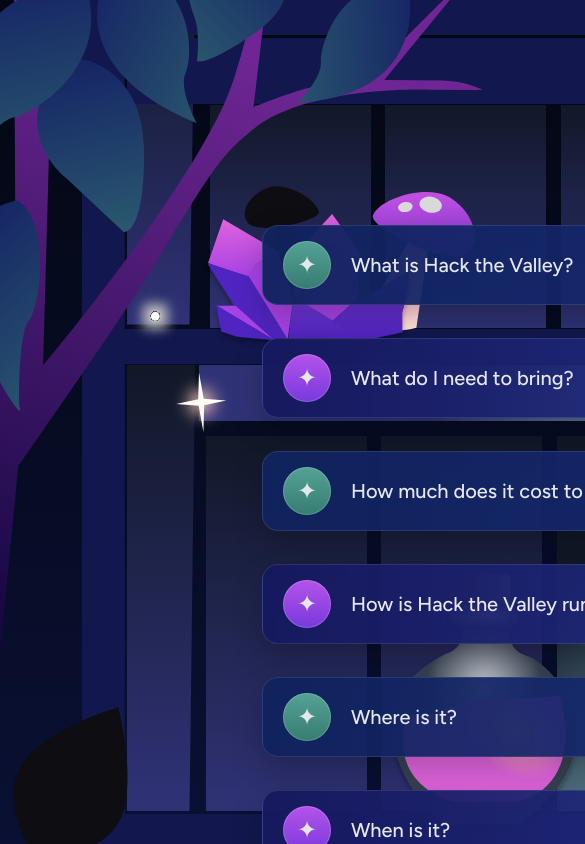
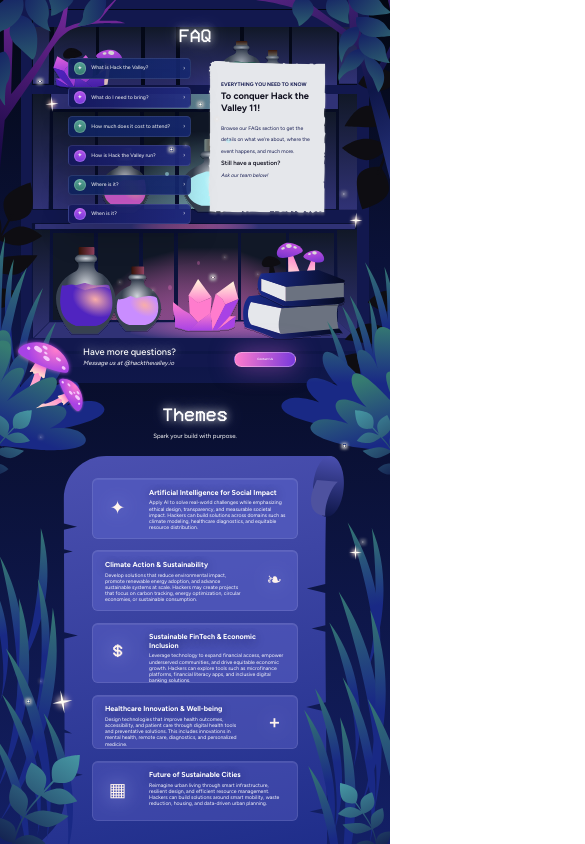
Before and after one commit to hackthevalley/hack-the-front-2026, a Next.js app: page /faq-themes in a window 390 px wide. Shown: the top 844 px of the page, 585 px wide, since content can reach past the window. Built offline with nearby package versions, Linux system fonts and the light colour scheme; a web font is replaced by a local one.

Commit message:
make responsive

```diff
--- a/app/faq-themes/FaqThemesTextOverlays.tsx
+++ b/app/faq-themes/FaqThemesTextOverlays.tsx
@@ -1,3 +1,8 @@
+import {
+  FAQ_THEMES_DESIGN_HEIGHT,
+  FAQ_THEMES_DESIGN_WIDTH,
+} from "./background/layers";
+
 const FAQ_ITEMS = [
   "What is Hack the Valley?",
   "What do I need to bring?",
@@ -12,7 +17,7 @@
     title: "Artificial Intelligence for Social Impact",
     description:
       "Apply AI to solve real-world challenges while emphasizing ethical design, transparency, and measurable societal impact. Hackers can build solutions across domains such as climate modeling, healthcare diagnostics, and equitable resource distribution.",
-    glyph: "✦",
+    glyph: "\u2726",
     top: 1854.5947,
     height: 233.5312,
     opacity: 0.9,
@@ -22,7 +27,7 @@
     title: "Climate Action & Sustainability",
     description:
       "Develop solutions that reduce environmental impact, promote renewable energy adoption, and advance sustainable systems at scale. Hackers may create projects that focus on carbon tracking, energy optimization, circular economies, or sustainable consumption.",
-    glyph: "❧",
+    glyph: "\u2767",
     top: 2134.126,
     height: 233.5312,
     opacity: 0.8,
@@ -52,7 +57,7 @@
     title: "Future of Sustainable Cities",
     description:
       "Reimagine urban living through smart infrastructure, resilient design, and efficient resource management. Hackers can build solutions around smart mobility, waste reduction, housing, and data-driven urban planning.",
-    glyph: "▦",
+    glyph: "\u25A6",
     top: 2948.7197,
     height: 233.5312,
     opacity: 0.5,
@@ -63,28 +68,51 @@
 const HEADING_GLOW =
   "0 0 8px rgba(255,255,255,.9), 0 0 24px rgba(202,210,255,.48)";
 
+const toStageX = (px: number) => `${(px / FAQ_THEMES_DESIGN_WIDTH) * 100}%`;
+const toStageY = (px: number) => `${(px / FAQ_THEMES_DESIGN_HEIGHT) * 100}%`;
+const toStageWidth = (px: number) =>
+  `${(px / FAQ_THEMES_DESIGN_WIDTH) * 100}%`;
+const toStageHeight = (px: number) =>
+  `${(px / FAQ_THEMES_DESIGN_HEIGHT) * 100}%`;
+const toScale = (px: number) => `${(px / FAQ_THEMES_DESIGN_WIDTH) * 100}cqw`;
+
 export default function FaqThemesTextOverlays() {
   return (
     <div className="absolute inset-0 font-figtree text-white">
       <h1
         className="absolute m-0 font-vcr font-normal leading-none"
-        style={{ left: 693, top: 101, fontSize: 72, textShadow: HEADING_GLOW }}
+        style={{
+          left: toStageX(693),
+          top: toStageY(101),
+          fontSize: toScale(72),
+          textShadow: HEADING_GLOW,
+        }}
       >
         FAQ
       </h1>
 
       <section
         aria-label="Frequently asked questions"
-        className="absolute flex flex-col gap-[33px]"
-        style={{ left: 262, top: 225, width: 480 }}
+        className="absolute flex flex-col"
+        style={{
+          left: toStageX(262),
+          top: toStageY(225),
+          width: toStageWidth(480),
+          gap: toScale(33),
+        }}
       >
         {FAQ_ITEMS.map((question, index) => (
           <button
             key={question}
             type="button"
             aria-expanded="false"
-            className="flex h-20 w-full items-center rounded-2xl border border-white/10 px-5 text-left text-xl font-medium text-[#E5E7EB] shadow-[0_12px_30px_rgba(0,0,0,.22)]"
+            className="flex w-full items-center border border-white/10 text-left font-medium text-[#E5E7EB]"
             style={{
+              height: toScale(80),
+              paddingInline: toScale(20),
+              borderRadius: toScale(16),
+              fontSize: toScale(20),
+              boxShadow: "0 12px 30px rgba(0,0,0,.22)",
               background:
                 index % 2 === 0
                   ? "linear-gradient(90deg, rgba(16,35,93,.96), rgba(22,40,112,.9))"
@@ -93,8 +121,12 @@
           >
             <span
               aria-hidden="true"
-              className="mr-5 grid h-12 w-12 shrink-0 place-items-center rounded-full text-2xl"
+              className="grid shrink-0 place-items-center rounded-full"
               style={{
+                marginRight: toScale(20),
+                width: toScale(48),
+                height: toScale(48),
+                fontSize: toScale(24),
                 background:
                   index % 2 === 0
                     ? "linear-gradient(180deg,#55A295,#367C71)"
@@ -102,11 +134,15 @@
                 boxShadow: "inset 0 0 0 1px rgba(255,255,255,.18)",
               }}
             >
-              ✦
+              {"\u2726"}
             </span>
             <span className="grow">{question}</span>
-            <span aria-hidden="true" className="ml-4 text-2xl text-white/70">
-              ›
+            <span
+              aria-hidden="true"
+              className="text-white/70"
+              style={{ marginLeft: toScale(16), fontSize: toScale(24) }}
+            >
+              {"\u203A"}
             </span>
           </button>
         ))}
@@ -115,51 +151,88 @@
       <aside
         className="absolute text-[#121221]"
         style={{
-          left: 817,
-          top: 265,
-          width: 434,
-          height: 560,
-          padding: "40px 40px 34px",
+          left: toStageX(817),
+          top: toStageY(265),
+          width: toStageWidth(434),
+          height: toStageHeight(560),
+          padding: `${toScale(40)} ${toScale(40)} ${toScale(34)}`,
         }}
       >
-        <p className="m-0 text-xl font-bold uppercase leading-[45px] text-[#12184e]">
+        <p
+          className="m-0 font-bold uppercase text-[#12184e]"
+          style={{ fontSize: toScale(20), lineHeight: toScale(45) }}
+        >
           Everything you need to know
         </p>
-        <h2 className="m-0 text-4xl font-bold leading-[45px]">
+        <h2
+          className="m-0 font-bold"
+          style={{ fontSize: toScale(36), lineHeight: toScale(45) }}
+        >
           To conquer Hack the Valley 11!
         </h2>
-        <p className="m-0 mt-[35px] text-xl leading-[45px] text-[#12184e]">
+        <p
+          className="m-0 text-[#12184e]"
+          style={{
+            marginTop: toScale(35),
+            fontSize: toScale(20),
+            lineHeight: toScale(45),
+          }}
+        >
           Browse our FAQs section to get the details on what we&apos;re about,
           where the event happens, and much more.
         </p>
-        <p className="m-0 mt-[4px] text-2xl font-semibold leading-[45px]">
+        <p
+          className="m-0 font-semibold"
+          style={{
+            marginTop: toScale(4),
+            fontSize: toScale(24),
+            lineHeight: toScale(45),
+          }}
+        >
           Still have a question?
         </p>
-        <p className="m-0 text-xl italic leading-[45px] text-[#12184e]">
+        <p
+          className="m-0 italic text-[#12184e]"
+          style={{ fontSize: toScale(20), lineHeight: toScale(45) }}
+        >
           Ask our team below!
         </p>
       </aside>
 
-      <div className="absolute" style={{ left: 322, top: 1345, width: 363 }}>
+      <div
+        className="absolute"
+        style={{
+          left: toStageX(322),
+          top: toStageY(1345),
+          width: toStageWidth(363),
+        }}
+      >
         <p
-          className="m-0 text-4xl font-medium leading-none"
-          style={{ textShadow: "0 0 12px rgba(255,255,255,.75)" }}
+          className="m-0 font-medium leading-none"
+          style={{
+            fontSize: toScale(36),
+            textShadow: "0 0 12px rgba(255,255,255,.75)",
+          }}
         >
           Have more questions?
         </p>
-        <p className="m-0 mt-[15px] text-2xl italic leading-none">
+        <p
+          className="m-0 italic leading-none"
+          style={{ marginTop: toScale(15), fontSize: toScale(24) }}
+        >
           Message us at @hackthevalley.io
         </p>
       </div>
 
       <a
         href="mailto:contact@hackthevalley.io"
-        className="absolute grid place-items-center rounded-full border border-white/30 text-xs font-semibold text-white shadow-[0_0_24px_rgba(223,99,220,.55)]"
+        className="absolute grid place-items-center rounded-full border border-white/30 font-semibold text-white shadow-[0_0_24px_rgba(223,99,220,.55)]"
         style={{
-          left: 908,
-          top: 1365,
-          width: 240,
-          height: 56,
+          left: toStageX(908),
+          top: toStageY(1365),
+          width: toStageWidth(240),
+          height: toStageHeight(56),
+          fontSize: toScale(12),
           background: "linear-gradient(95deg,#ff7ccd,#7839dc)",
         }}
       >
@@ -169,10 +242,10 @@
       <h2
         className="absolute m-0 font-vcr font-normal leading-none"
         style={{
-          left: 629,
-          top: 1569.708,
-          width: 254,
-          fontSize: 72,
+          left: toStageX(629),
+          top: toStageY(1569.708),
+          width: toStageWidth(254),
+          fontSize: toScale(72),
           textAlign: "center",
           textShadow: HEADING_GLOW,
         }}
@@ -180,8 +253,14 @@
         Themes
       </h2>
       <p
-        className="absolute m-0 text-2xl"
-        style={{ left: 593.5, top: 1676.7119, width: 325, textAlign: "center" }}
+        className="absolute m-0"
+        style={{
+          left: toStageX(593.5),
+          top: toStageY(1676.7119),
+          width: toStageWidth(325),
+          fontSize: toScale(24),
+          textAlign: "center",
+        }}
       >
         Spark your build with purpose.
       </p>
@@ -192,24 +271,26 @@
           return (
             <article
               key={theme.title}
-              className="absolute rounded-[22px] border border-white/10"
+              className="absolute border border-white/10"
               style={{
-                left: 355,
-                top: theme.top,
-                width: 802,
-                height: theme.height,
+                left: toStageX(355),
+                top: toStageY(theme.top),
+                width: toStageWidth(802),
+                height: toStageHeight(theme.height),
+                borderRadius: toScale(22),
                 background: `rgba(82, 89, 189, ${theme.opacity})`,
                 boxShadow: "inset 0 1px 0 rgba(255,255,255,.08)",
               }}
             >
               <div
                 aria-hidden="true"
-                className="absolute grid place-items-center font-vcr text-7xl text-[#FFF3EC]"
+                className="absolute grid place-items-center font-vcr text-[#FFF3EC]"
                 style={{
-                  left: iconOnLeft ? 42 : 650,
-                  top: 50,
-                  width: 110,
-                  height: 110,
+                  left: iconOnLeft ? toScale(42) : toScale(650),
+                  top: toScale(50),
+                  width: toScale(110),
+                  height: toScale(110),
+                  fontSize: toScale(72),
                   textShadow: "0 0 20px rgba(184,190,255,.75)",
                 }}
               >
@@ -218,18 +299,31 @@
               <div
                 className="absolute"
                 style={{
-                  left: iconOnLeft ? 219 : 48,
-                  top: 36,
-                  width: iconOnLeft ? 534 : 532,
+                  left: iconOnLeft ? toScale(219) : toScale(48),
+                  top: toScale(36),
+                  width: iconOnLeft ? toScale(534) : toScale(532),
                 }}
               >
                 <h3
-                  className="m-0 text-[28px] font-bold leading-[34px]"
-                  style={{ textShadow: "0 2px 8px rgba(16,20,74,.5)" }}
+                  className="m-0 font-bold"
+                  style={{
+                    fontSize: toScale(28),
+                    lineHeight: toScale(34),
+                    textShadow: "0 2px 8px rgba(16,20,74,.5)",
+                  }}
                 >
                   {theme.title}
                 </h3>
-                <p className="m-0 mt-2 text-xl leading-6">{theme.description}</p>
+                <p
+                  className="m-0"
+                  style={{
+                    marginTop: toScale(8),
+                    fontSize: toScale(20),
+                    lineHeight: toScale(24),
+                  }}
+                >
+                  {theme.description}
+                </p>
               </div>
             </article>
           );
--- a/app/faq-themes/background/FaqThemesBackground.tsx
+++ b/app/faq-themes/background/FaqThemesBackground.tsx
@@ -22,10 +22,10 @@
           data-figma-id={layer.figmaId}
           data-figma-name={layer.figmaName}
           style={{
-            left: layer.left,
-            top: layer.top,
-            width: layer.width,
-            height: layer.height,
+            left: `${(layer.left / FAQ_THEMES_DESIGN_WIDTH) * 100}%`,
+            top: `${(layer.top / FAQ_THEMES_DESIGN_HEIGHT) * 100}%`,
+            width: `${(layer.width / FAQ_THEMES_DESIGN_WIDTH) * 100}%`,
+            height: `${(layer.height / FAQ_THEMES_DESIGN_HEIGHT) * 100}%`,
             zIndex: layer.zIndex,
           }}
         >
@@ -61,12 +61,21 @@
 }: FaqThemesBackgroundProps) {
   return (
     <div
-      className="relative shrink-0 overflow-hidden"
+      className="relative w-full overflow-hidden"
       style={{
-        width: FAQ_THEMES_DESIGN_WIDTH,
-        height: FAQ_THEMES_DESIGN_HEIGHT,
         background:
           "linear-gradient(180deg, #030712 0%, #0e1648 42%, #303276 100%)",
+        minHeight: "100dvh",
+      }}
+    >
+      <div
+        className="relative left-1/2 -translate-x-1/2"
+        style={{
+          width: `max(100vw, calc(100dvh * ${FAQ_THEMES_DESIGN_WIDTH} / ${FAQ_THEMES_DESIGN_HEIGHT}))`,
+          aspectRatio: `${FAQ_THEMES_DESIGN_WIDTH} / ${FAQ_THEMES_DESIGN_HEIGHT}`,
+          background:
+            "linear-gradient(180deg, #030712 0%, #0e1648 42%, #303276 100%)",
+          containerType: "inline-size",
         }}
       >
         <div aria-hidden="true" className="pointer-events-none absolute inset-0 z-0">
@@ -79,5 +88,6 @@
           <ScenePlane layers={foregroundSceneLayers} />
         </div>
       </div>
+    </div>
   );
 }
--- a/app/faq-themes/page.tsx
+++ b/app/faq-themes/page.tsx
@@ -3,12 +3,10 @@
 
 export default function FaqThemesPage() {
   return (
-    <main className="min-h-screen min-w-[1512px] overflow-x-auto bg-[#030712]">
-      <div className="mx-auto w-[1512px]">
-        <FaqThemesBackground>
-          <FaqThemesTextOverlays />
-        </FaqThemesBackground>
-      </div>
+    <main className="min-h-screen bg-[#030712]">
+      <FaqThemesBackground>
+        <FaqThemesTextOverlays />
+      </FaqThemesBackground>
     </main>
   );
 }
```
Lines whose indentation alone changed are shown as unchanged.
